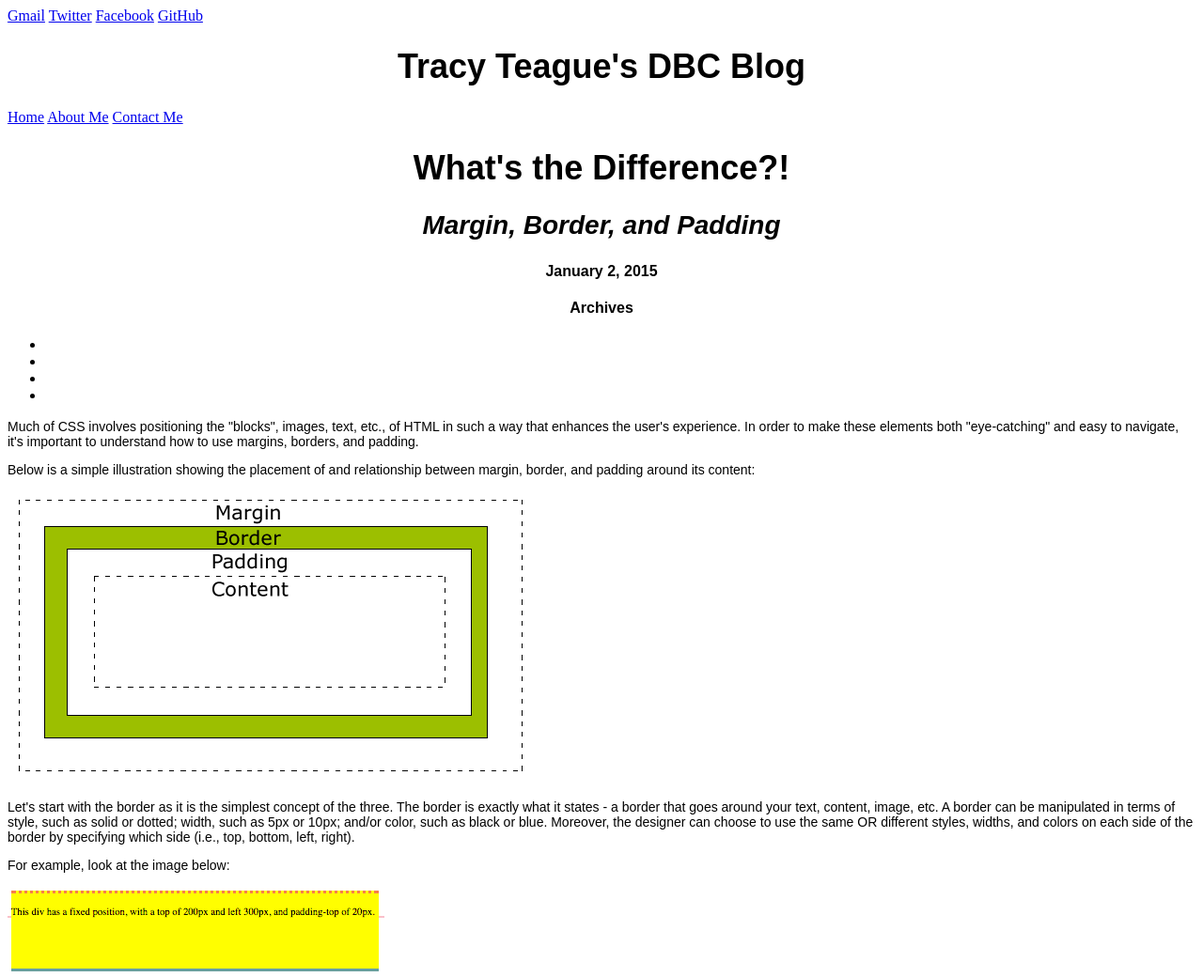
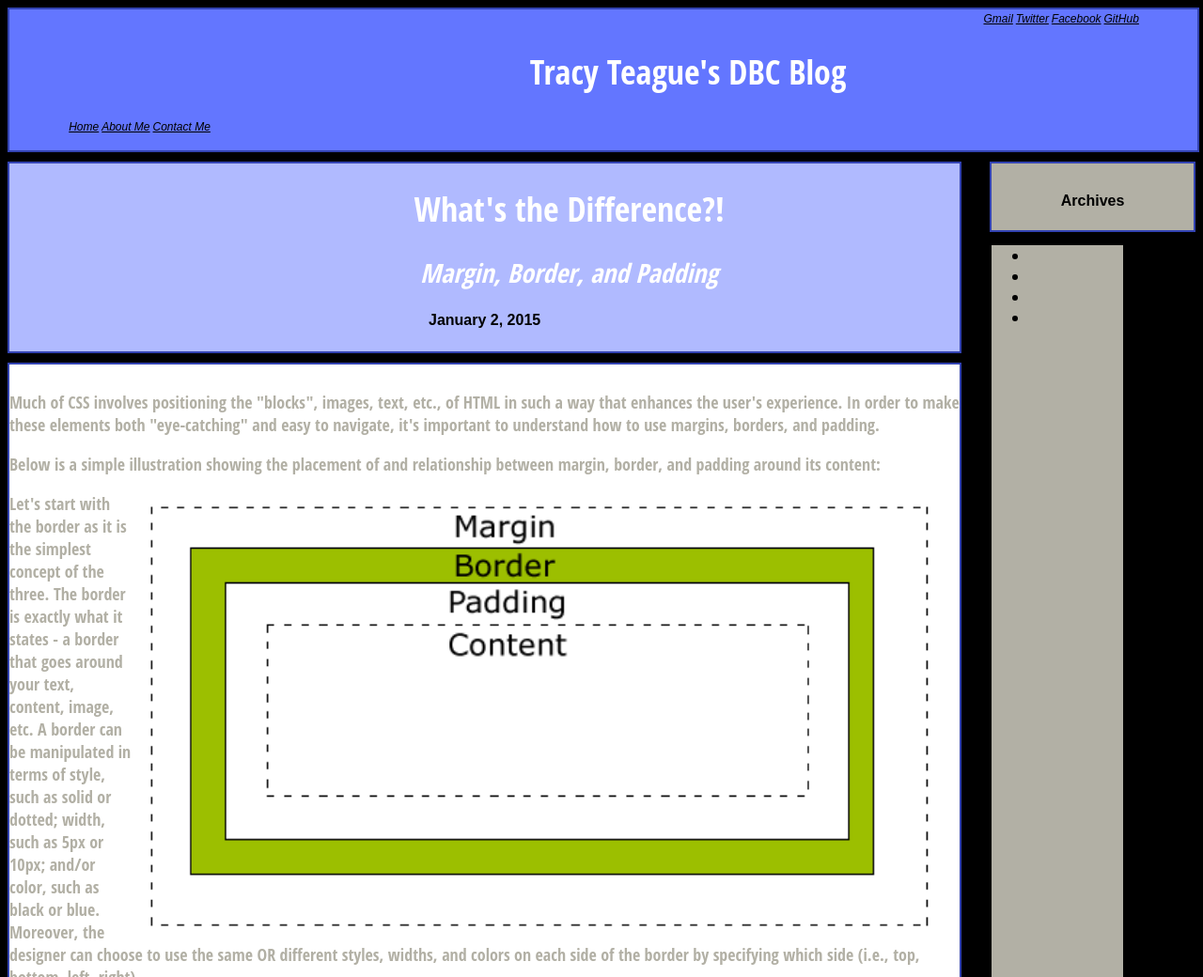
Before and after one commit to tracyteague/dbc-original-blog, a plain HTML site: page blog/t2-css-design.html in a window 1280 px wide. Shown: the top 1040 px of the page at 94% size. Drawn offline with Linux system fonts and the light colour scheme.

Commit message:
Commit blog revisions

```diff
--- a/blog/t2-css-design.html
+++ b/blog/t2-css-design.html
@@ -4,6 +4,7 @@
     <title>Teague DBC: CSS</title>
     <meta charset="UTF-8">
     <link rel="stylesheet" type="text/css" href="../stylesheets/blog-stylesheet.css">
+    <link rel="stylesheet" type="text/css" href="../stylesheets/default.css">
   </head>
 
 <body>
--- a/stylesheets/blog-stylesheet.css
+++ b/stylesheets/blog-stylesheet.css
@@ -1,5 +1,5 @@
 html {
-  background-color: white;
+  background-color: black;
 }
 
 h1 {
@@ -26,3 +26,61 @@ p {
   font-size: 14px;
   font-family: Arial;
 }
+
+#header {
+background-color: #6376FF;
+border: 2px solid #3343B2;
+width: 100%;
+height: 150px;
+}
+
+#socialmedia {
+  margin-left: 82%;
+  font-size: 12px;
+}
+
+#socialmedia > a {
+  color: black;
+  font-family: Arial;
+}
+
+#tabs {
+  margin-left: 5%;
+  font-size: 12px;
+}
+
+#tabs > a {
+  color: black;
+  font-family: Arial;
+}
+
+#archives {
+background-color: #B2B0A5;
+border: 2px solid #3343B2;
+width: 17%;
+height: 100%;
+padding-top: 10px;
+margin-top: 10px;
+float: right;
+}
+
+#title {
+margin-top: 10px;
+background-color: #B0BAFF;
+border: 2px solid #3343B2;
+width: 80%;
+height: 200px;
+float: left;
+}
+
+#body {
+background-color: white;
+border: 2px solid #3343B2;
+width: 80%;
+height: 70%;
+float: left;
+padding-top: 10px;
+margin-top: 10px;
+font-size: 14px;
+font-family: Arial;
+}
--- /dev/null
+++ b/stylesheets/default.css
@@ -0,0 +1,87 @@
+html {
+  background-color: black;
+}
+
+ul {
+  float: left;
+  width: 100px;
+  height: 100%;
+  position: fixed;
+  background-color: #B2B0A5;
+  font-family: 'Open Sans Condensed', sans-serif;
+  color: black;
+}
+
+a {
+  color: black;
+}
+
+a:visited {
+  color: #FFE692;
+}
+
+h1 {
+  color: white;
+  font-style: 48px;
+  font-weight: bolder;
+  font-family: 'Open Sans Condensed', sans-serif;
+  margin-left: 180px;
+}
+
+span {
+  color: #FFE692;
+  font-family: 'Open Sans Condensed', sans-serif;
+  font-style: italic;
+  font-size: 14px;
+  margin-left: 20px;
+}
+
+img {
+  width: 85%;
+  margin-right: 20px;
+  float: right;
+  display: block;
+}
+
+#intro {
+  color: #FFE692;
+  margin-top: 400px;
+  text-align: center;
+  font-weight: bolder;
+  font-family: 'Open Sans Condensed', sans-serif;
+}
+
+h2 {
+  color: white;
+  font-style: 40px;
+  font-weight: bolder;
+  font-family: 'Open Sans Condensed', sans-serif;
+  margin-left: 180px;
+}
+
+p {
+  color: #B2B0A5;
+  font-size: 18px;
+  font-family: 'Open Sans Condensed', sans-serif;
+}
+
+#blogs {
+  margin-left: 150px;
+  border: 2px solid #FFE692;
+  display: inline-block;
+  text-align: center;
+  width: 40%;
+}
+
+#aboutme {
+  border: 2px solid #FFE692;
+  display: inline-block;
+  text-align: center;
+  padding-right: 10px;
+  width: 40%;
+}
+
+
+#socialmedia {
+
+}
```
Also changed, not shown: blog-template.html (+35 -8 lines), blog/t1-git-blog.html (+1 -1 lines).
